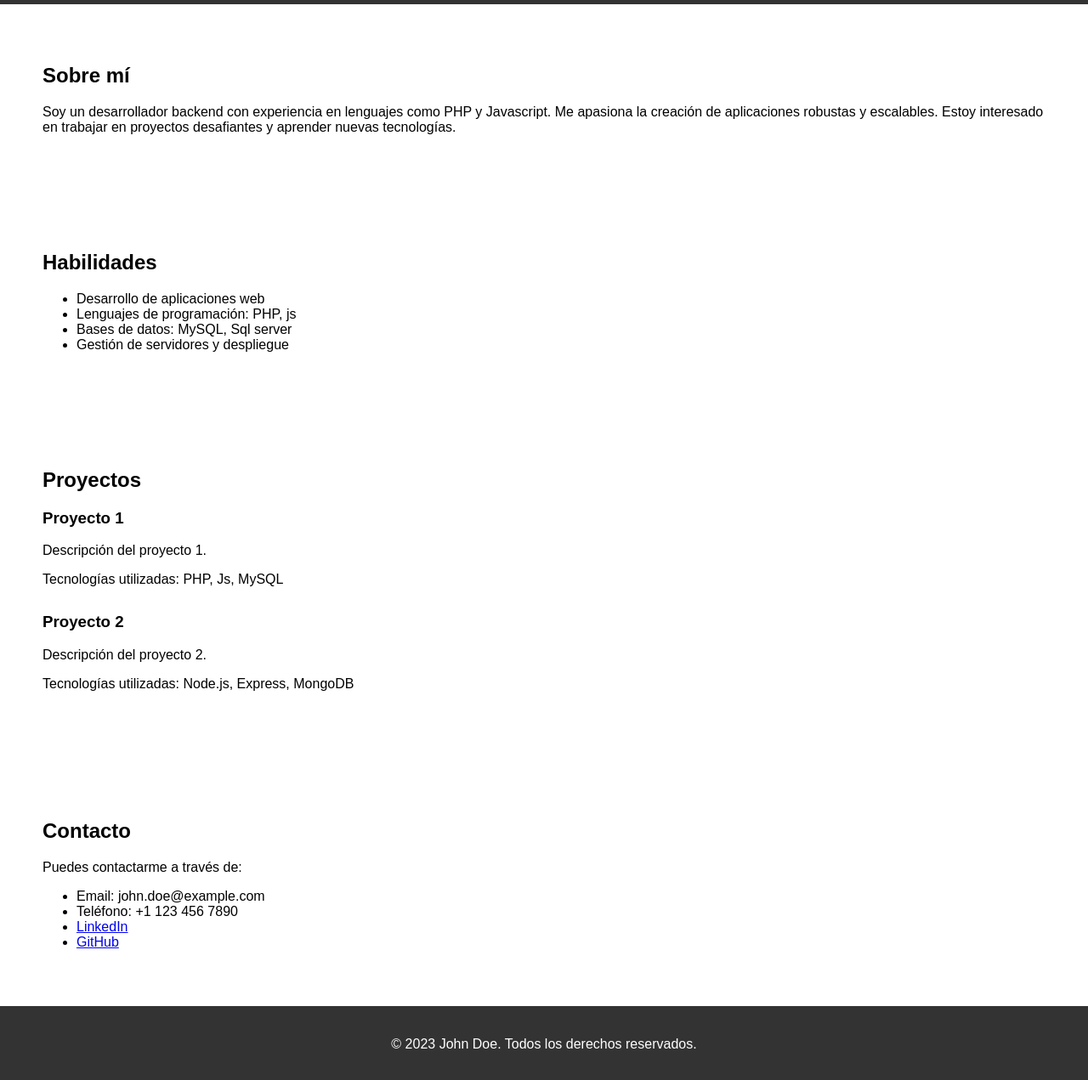
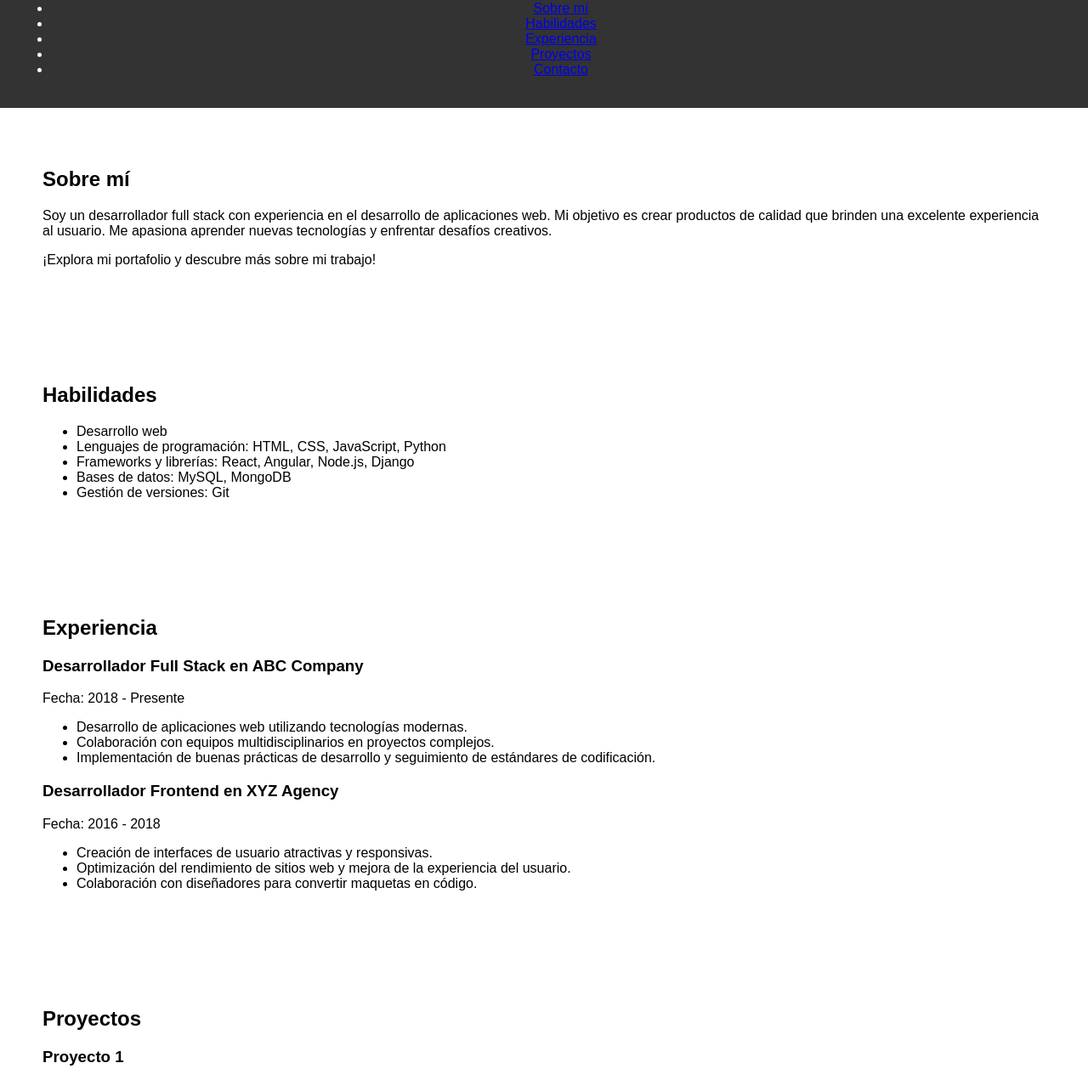
Before and after one commit to nicolastrejos42/portafolio, a plain HTML site: page index.html in a window 1280 px wide. Shown: the part 100-1371 px from the top of the page at 85% size. Drawn offline with Linux system fonts and the light colour scheme.

Commit message:
Update index.html

```diff
--- a/index.html
+++ b/index.html
@@ -1,59 +1,114 @@
 <!DOCTYPE html>
 <html lang="en">
+
 <head>
   <meta charset="UTF-8">
   <meta name="viewport" content="width=device-width, initial-scale=1.0">
   <link rel="stylesheet" href="styles.css">
   <title>Página de ejemplo</title>
+  <link rel="stylesheet" href="https://cdnjs.cloudflare.com/ajax/libs/font-awesome/5.15.3/css/all.min.css">
 </head>
+
 <body>
   <header>
-    <h1>Nicolás Trejos</h1>
-    <h2>Desarrollador JR</h2>
+    <div class="container">
+      <h1>John Doe</h1>
+      <h2>Desarrollador Full Stack</h2>
+      <nav>
+        <ul>
+          <li><a href="#about">Sobre mí</a></li>
+          <li><a href="#skills">Habilidades</a></li>
+          <li><a href="#experience">Experiencia</a></li>
+          <li><a href="#projects">Proyectos</a></li>
+          <li><a href="#contact">Contacto</a></li>
+        </ul>
+      </nav>
+    </div>
   </header>
 
   <section id="about">
+    <div class="container">
       <h2>Sobre mí</h2>
-    <p>Soy un desarrollador backend con experiencia en lenguajes como PHP y Javascript. Me apasiona la creación de aplicaciones robustas y escalables. Estoy interesado en trabajar en proyectos desafiantes y aprender nuevas tecnologías.</p>
+      <p>Soy un desarrollador full stack con experiencia en el desarrollo de aplicaciones web. Mi objetivo es crear
+        productos de calidad que brinden una excelente experiencia al usuario. Me apasiona aprender nuevas tecnologías y
+        enfrentar desafíos creativos.</p>
+      <p>¡Explora mi portafolio y descubre más sobre mi trabajo!</p>
+    </div>
   </section>
 
   <section id="skills">
+    <div class="container">
       <h2>Habilidades</h2>
       <ul>
-      <li>Desarrollo de aplicaciones web</li>
-      <li>Lenguajes de programación: PHP, js</li>
-      <li>Bases de datos: MySQL, Sql server</li>
-      <li>Gestión de servidores y despliegue</li>
+        <li>Desarrollo web</li>
+        <li>Lenguajes de programación: HTML, CSS, JavaScript, Python</li>
+        <li>Frameworks y librerías: React, Angular, Node.js, Django</li>
+        <li>Bases de datos: MySQL, MongoDB</li>
+        <li>Gestión de versiones: Git</li>
       </ul>
+    </div>
+  </section>
+
+  <section id="experience">
+    <div class="container">
+      <h2>Experiencia</h2>
+      <div class="job">
+        <h3>Desarrollador Full Stack en ABC Company</h3>
+        <p>Fecha: 2018 - Presente</p>
+        <ul>
+          <li>Desarrollo de aplicaciones web utilizando tecnologías modernas.</li>
+          <li>Colaboración con equipos multidisciplinarios en proyectos complejos.</li>
+          <li>Implementación de buenas prácticas de desarrollo y seguimiento de estándares de codificación.</li>
+        </ul>
+      </div>
+      <div class="job">
+        <h3>Desarrollador Frontend en XYZ Agency</h3>
+        <p>Fecha: 2016 - 2018</p>
+        <ul>
+          <li>Creación de interfaces de usuario atractivas y responsivas.</li>
+          <li>Optimización del rendimiento de sitios web y mejora de la experiencia del usuario.</li>
+          <li>Colaboración con diseñadores para convertir maquetas en código.</li>
+        </ul>
+      </div>
+    </div>
   </section>
 
   <section id="projects">
+    <div class="container">
       <h2>Proyectos</h2>
       <div class="project">
         <h3>Proyecto 1</h3>
         <p>Descripción del proyecto 1.</p>
-      <p>Tecnologías utilizadas: PHP, Js, MySQL</p>
+        <p>Tecnologías utilizadas: React, Node.js, MongoDB</p>
       </div>
       <div class="project">
         <h3>Proyecto 2</h3>
         <p>Descripción del proyecto 2.</p>
-      <p>Tecnologías utilizadas: Node.js, Express, MongoDB</p>
+        <p>Tecnologías utilizadas: Angular, Django, MySQL</p>
+      </div>
     </div>
   </section>
 
   <section id="contact">
+    <div class="container">
       <h2>Contacto</h2>
       <p>Puedes contactarme a través de:</p>
       <ul>
         <li>Email: john.doe@example.com</li>
         <li>Teléfono: +1 123 456 7890</li>
-      <li><a href="https://linkedin.com/in/johndoe" target="_blank">LinkedIn</a></li>
-      <li><a href="https://github.com/johndoe" target="_blank">GitHub</a></li>
+        <li><a href="https://linkedin.com/in/johndoe" target="_blank"><i class="fab fa-linkedin"></i> LinkedIn</a></li>
+        <li><a href="https://github.com/johndoe" target="_blank"><i class="fab fa-github"></i> GitHub</a></li>
       </ul>
+    </div>
   </section>
 
   <footer>
+    <div class="container">
       <p>&copy; 2023 John Doe. Todos los derechos reservados.</p>
+    </div>
   </footer>
+
+  <script src="https://cdnjs.cloudflare.com/ajax/libs/font-awesome/5.15.3/js/all.min.js"></script>
 </body>
+
 </html>
```
Lines whose indentation alone changed are shown as unchanged.
